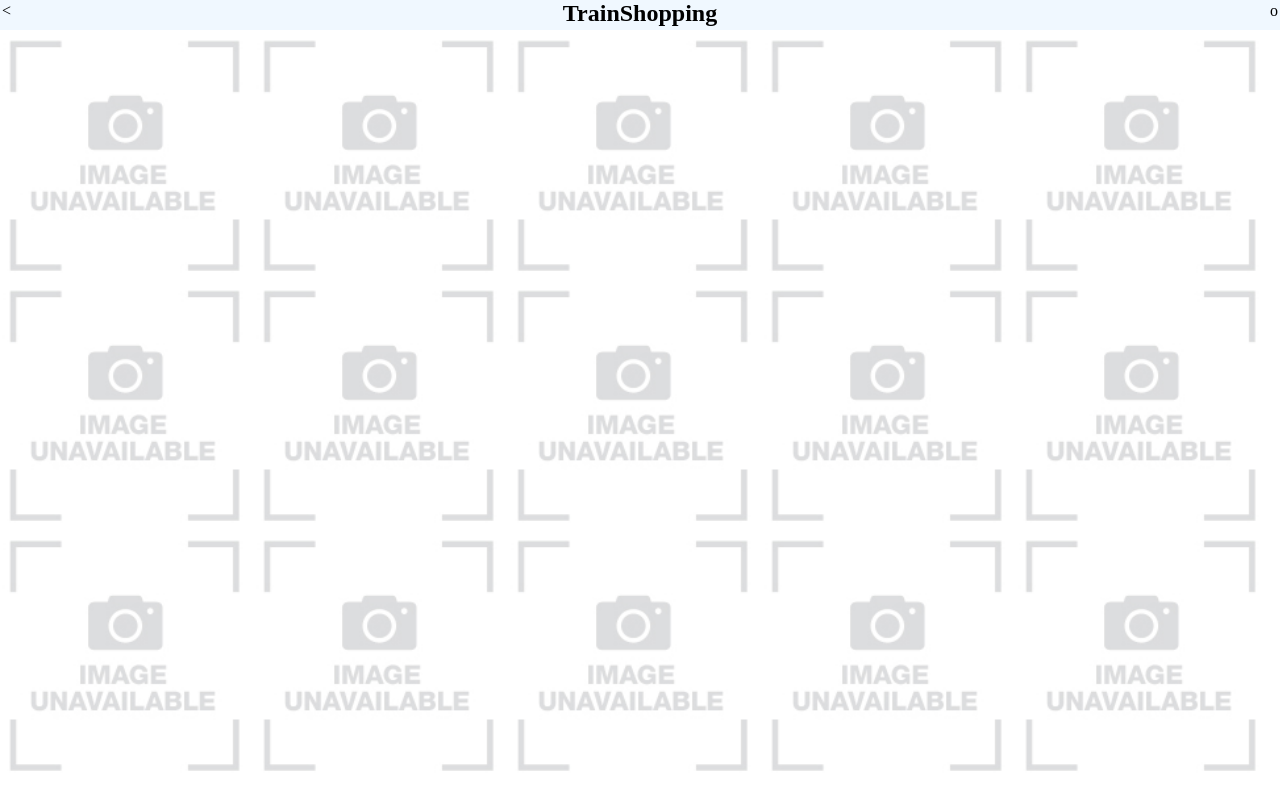
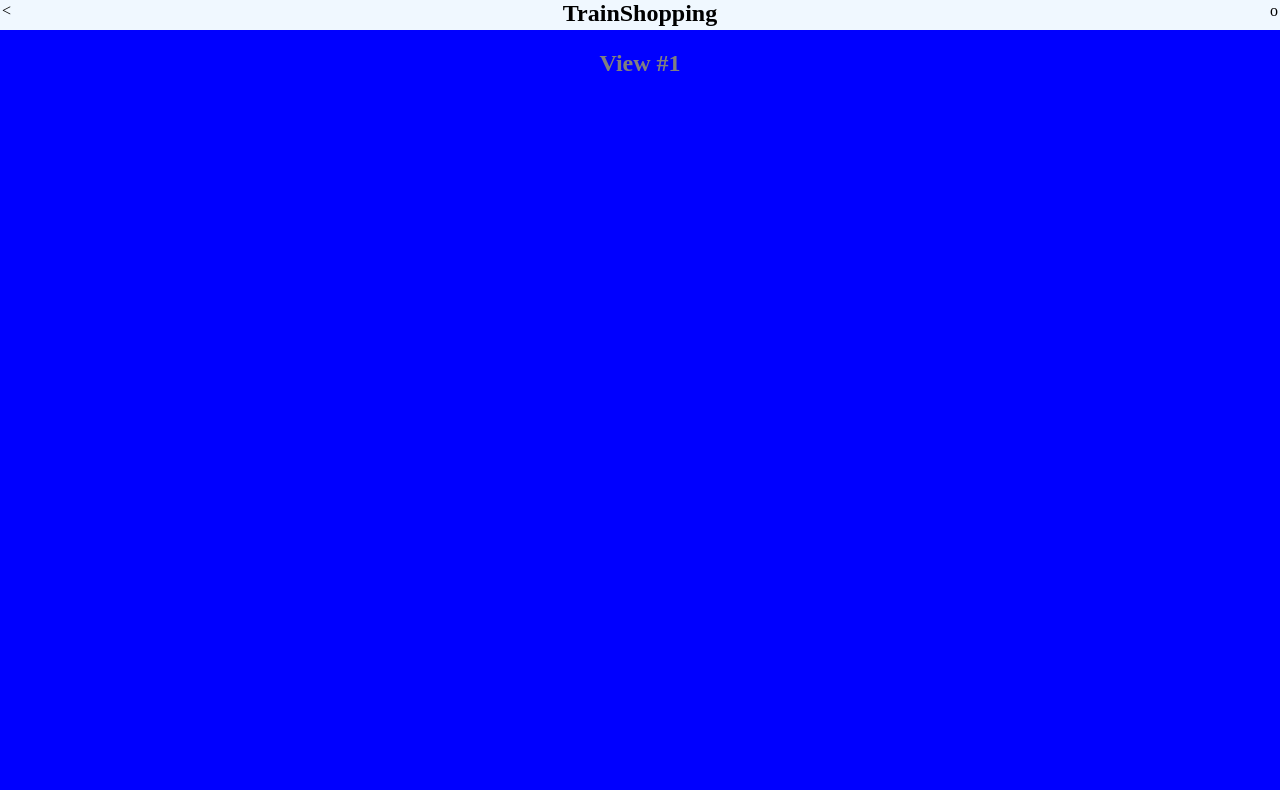
Before and after one commit to tomnar/TrainShopping, a plain HTML site: page index.html in a window 1280 px wide. Shown: the top 790 px of the page. Drawn offline with Linux system fonts and the light colour scheme.

Commit message:
added basic view animation

```diff
--- a/css/main.css
+++ b/css/main.css
@@ -34,3 +34,28 @@ nav h1{
     height: 250px;
     width: 250px;
 }
+
+.views {
+    position: relative;
+    min-height: 100%;
+    width: 100%;
+}
+
+    .views .view {
+        width: 100%;
+        min-height: 100%;
+
+        position: absolute;
+        top: 0;
+
+        display: none;
+    }
+
+        .views .view h2 {
+            text-align: center;
+            color: grey;
+        }
+
+        .views .view.active {
+
+        }
--- a/index.html
+++ b/index.html
@@ -11,6 +11,20 @@
         <h1>TrainShopping</h1>
         <a class="cart button">o</a>
     </nav>
+    <div class="views">
+        <div class="view" style="background: blue;">
+            <h2>View #1</h2>
+        </div>
+        <div class="view" style="background: green;">
+            <h2>View #2</h2>
+        </div>
+        <div class="view" style="background: dark-grey;">
+            <h2>View #3</h2>
+        </div>
+        <div class="view" style="background: yellow;">
+            <h2>View #4</h2>
+        </div>
+    </div>
 
     <div class="productView">
         <div class="hScroll">
--- a/js/main.js
+++ b/js/main.js
@@ -1,3 +1,60 @@
+var $views,
+    $currentView,
+    initialWidth,
+    time          = 500,
+    viewHistory   = [];
+
 $( document ).ready(function() {
 
+    $views       = $('.view'),
+    initialWidth = $views.first().width();
+
+    initViews();
 });
+
+
+
+function initViews() {
+    $currentView = $views.first();
+    $currentView.show();
+    viewHistory.push(0);
+    $('.button.back').click(function() {
+        if (viewHistory.length > 1) {
+            setView(viewHistory.pop(), false);
+        }
+    });
+}
+
+function setView(index, history) {
+    history != null || (history = true);
+
+    if ($currentView.index() !== index) {
+        var $view = $($views[index]);
+
+        // prepare next view
+        $view.css({
+            left: initialWidth + 'px',
+            zIndex: 1,
+            display: 'block'
+        });
+
+        // slide in next view
+        $view.stop().animate({
+            left: 0
+        }, time, function() {
+            $currentView.hide();
+            $view.css({zIndex: 0});
+            $currentView = $view;
+        });
+
+        // slide out current view
+        $currentView.stop().animate({
+            left: '-' + initialWidth + 'px'
+        }, time);
+
+        // push to history
+        if (history) {
+            viewHistory.push(index);
+        }
+    }
+}
```
